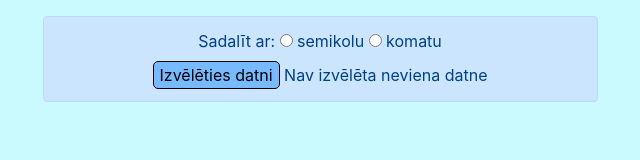
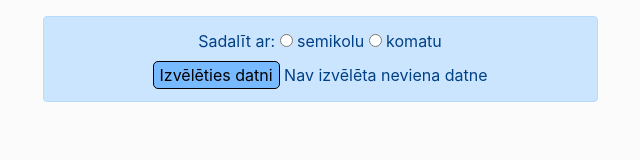
Before and after one commit to David-iwnl/david-iwnl.github.io, a plain HTML site: page index.html in a window 1280 px wide. Shown: the whole page, without its empty margins (320-960 px from the left). Drawn offline with nearby package versions, Linux system fonts and the light colour scheme.

Commit message:
Update style.css

```diff
--- a/style.css
+++ b/style.css
@@ -1,5 +1,5 @@
 body {
-	background-color: #CAFAFE;
+	background-color: #FBFBFB;
 	margin-top: 1rem;
 }
 
```
